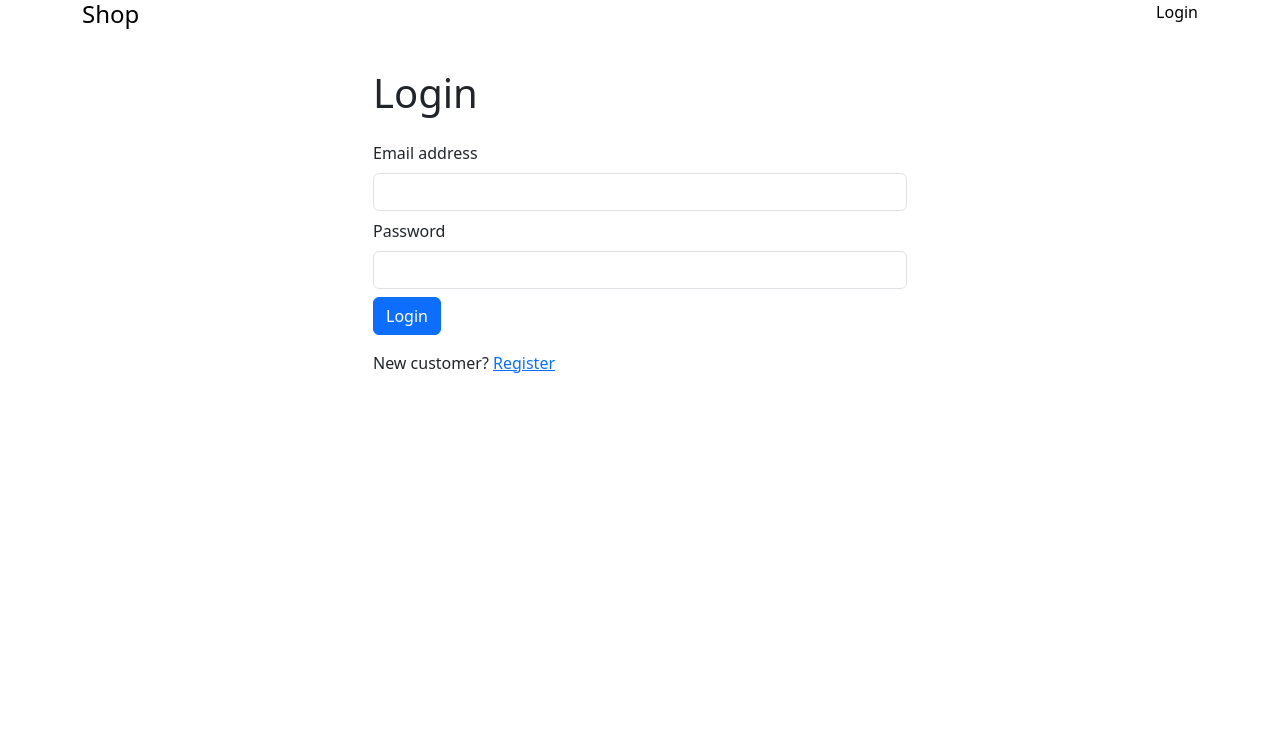
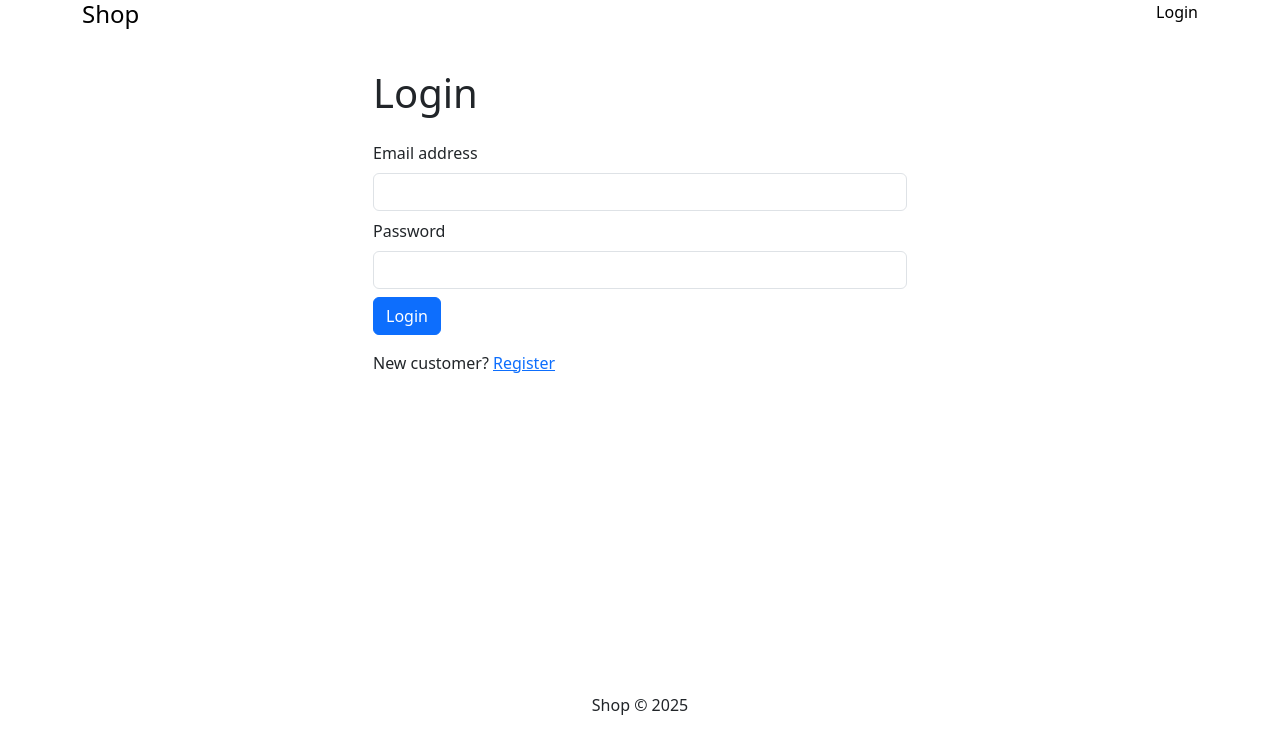
Before and after one commit to sathurshanan163/shop, a React (Create React App) app in the folder client/: page /login in a window 1280 px wide. Shown: the top 754 px of the page. Built offline with nearby package versions, Linux system fonts and the light colour scheme.

Commit message:
footer component

```diff
--- a/client/src/App.js
+++ b/client/src/App.js
@@ -1,11 +1,12 @@
-import { BrowserRouter as Router, Switch, Route } from "react-router-dom";
-import { Container } from "react-bootstrap";
-import Home from "./pages/Home";
-import Login from "./pages/Login";
-import Register from "./pages/Register";
-import Header from "./components/Header";
-import Product from "./pages/Product";
-import Profile from "./pages/Profile";
+import { BrowserRouter as Router, Switch, Route } from 'react-router-dom';
+import { Container } from 'react-bootstrap';
+import Home from './pages/Home';
+import Login from './pages/Login';
+import Register from './pages/Register';
+import Header from './components/Header';
+import Footer from './components/Footer';
+import Product from './pages/Product';
+import Profile from './pages/Profile';
 
 const App = () => {
   return (
@@ -22,6 +23,7 @@
           </Switch>
         </Container>
       </main>
+      <Footer />
     </Router>
   );
 };
--- /dev/null
+++ b/client/src/components/Footer.jsx
@@ -0,0 +1,17 @@
+import { Container, Row, Col } from 'react-bootstrap';
+
+const Footer = () => {
+  const year = new Date().getFullYear();
+
+  return (
+    <footer>
+      <Container>
+        <Row>
+          <Col className="text-center py-3">Shop &copy; {year}</Col>
+        </Row>
+      </Container>
+    </footer>
+  );
+};
+
+export default Footer;
```
